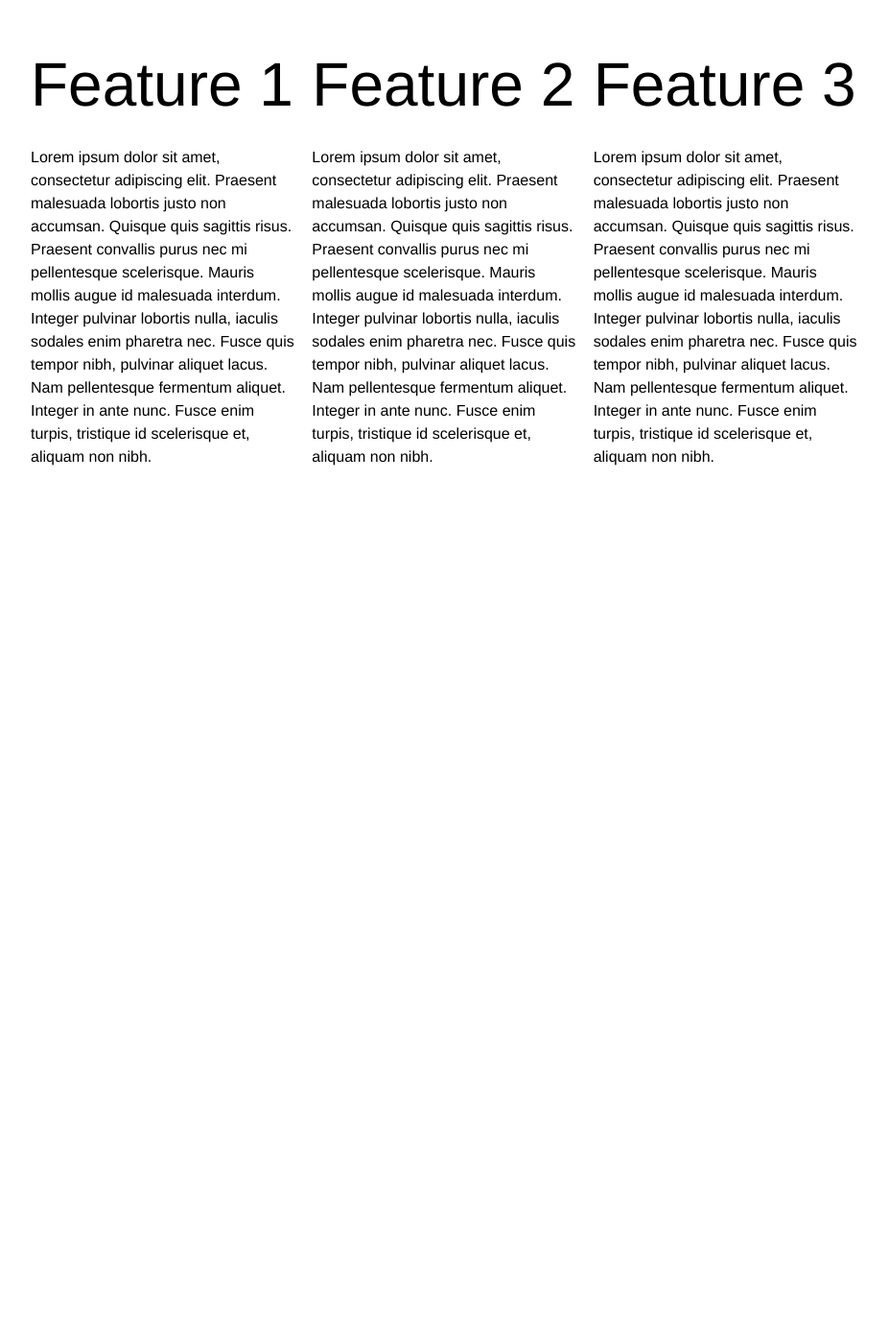
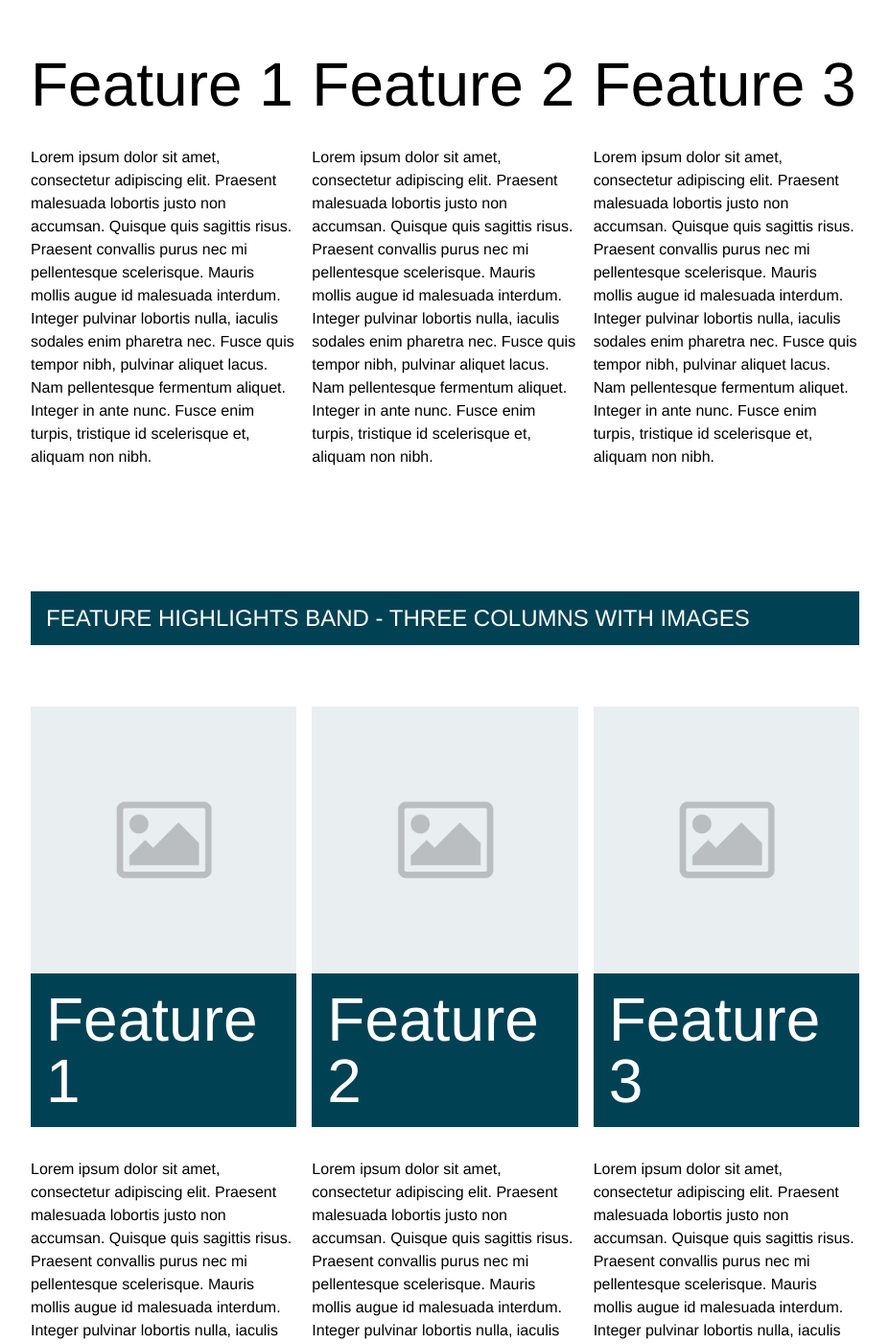
Before and after one commit to rhmwes/community-theme, a Jekyll site: the page built from components.md, in a window 1280 px wide and 1400 px high, scrolled down 16186 px. Shown: the whole window at 96% size, without its empty margins (176-1103 px from the left). Built offline with Jekyll 4.4.1, drawn with Linux system fonts in a browser that asks for light colours; nearby versions of some CDN libraries; before the commit the page ends 16802 px from its top, so only the background shows below that; some of the changed text lies outside the part shown.

Commit message:
Added highlights-three-columns-images-band

```diff
--- /dev/null
+++ b/_includes/highlights-three-columns-images-band.html
@@ -0,0 +1,17 @@
+<div class="component-wrapper highlights-three-columns-band">
+  <div class="width-4-12 highlight-columns-block">
+    <img src="{{site.baseurl}}/assets/images/square-placeholder.png">
+    <div class="block-title"><h2>Feature 1</h2></div>
+    <p>Lorem ipsum dolor sit amet, consectetur adipiscing elit. Praesent malesuada lobortis justo non accumsan. Quisque quis sagittis risus. Praesent convallis purus nec mi pellentesque scelerisque. Mauris mollis augue id malesuada interdum. Integer pulvinar lobortis nulla, iaculis sodales enim pharetra nec. Fusce quis tempor nibh, pulvinar aliquet lacus. Nam pellentesque fermentum aliquet. Integer in ante nunc. Fusce enim turpis, tristique id scelerisque et, aliquam non nibh.</p>
+  </div>
+  <div class="width-4-12 highlight-columns-block">
+    <img src="{{site.baseurl}}/assets/images/square-placeholder.png">
+    <div class="block-title"><h2>Feature 2</h2></div>
+    <p>Lorem ipsum dolor sit amet, consectetur adipiscing elit. Praesent malesuada lobortis justo non accumsan. Quisque quis sagittis risus. Praesent convallis purus nec mi pellentesque scelerisque. Mauris mollis augue id malesuada interdum. Integer pulvinar lobortis nulla, iaculis sodales enim pharetra nec. Fusce quis tempor nibh, pulvinar aliquet lacus. Nam pellentesque fermentum aliquet. Integer in ante nunc. Fusce enim turpis, tristique id scelerisque et, aliquam non nibh.</p>
+  </div>
+  <div class="width-4-12 highlight-columns-block">
+    <img src="{{site.baseurl}}/assets/images/square-placeholder.png">
+    <div class="block-title"><h2>Feature 3</h2></div>
+    <p>Lorem ipsum dolor sit amet, consectetur adipiscing elit. Praesent malesuada lobortis justo non accumsan. Quisque quis sagittis risus. Praesent convallis purus nec mi pellentesque scelerisque. Mauris mollis augue id malesuada interdum. Integer pulvinar lobortis nulla, iaculis sodales enim pharetra nec. Fusce quis tempor nibh, pulvinar aliquet lacus. Nam pellentesque fermentum aliquet. Integer in ante nunc. Fusce enim turpis, tristique id scelerisque et, aliquam non nibh.</p>
+  </div>
+</div>
--- a/_layouts/components.html
+++ b/_layouts/components.html
@@ -92,3 +92,8 @@ layout: base
   <div class="width-12-12 component-name"><h5>Feature Highlights Band - Three Columns</h5></div>
 </div>
 {% include highlights-three-columns-band.html %}
+
+<div class="grid-wrapper">
+  <div class="width-12-12 component-name"><h5>Feature Highlights Band - Three Columns with images</h5></div>
+</div>
+{% include highlights-three-columns-images-band.html %}
--- a/_sass/core/includes/highlights-three-columns-band.scss
+++ b/_sass/core/includes/highlights-three-columns-band.scss
@@ -1,3 +1,13 @@
 .highlights-three-columns-band {
-
+  .highlight-columns-block {
+    img ~ .block-title {
+      background-color: $blue;
+      padding: 1rem;
+      margin-top: -3px;
+      h2 {
+        color: $white;
+        margin: 0;
+      }
+    }
+  }
 }
```
